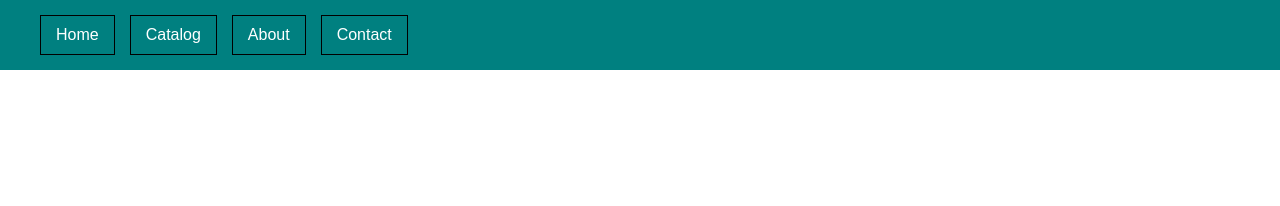
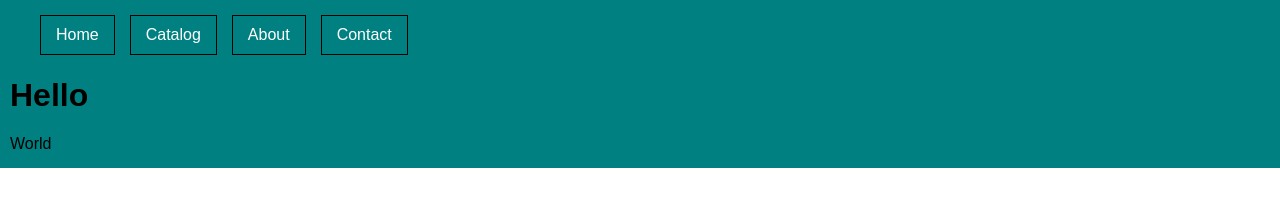
Before and after one commit to PulatovAslbek/test1, a plain HTML site: page index.html in a window 1280 px wide. Drawn offline with Linux system fonts and the light colour scheme.

Commit message:
added tag

```diff
--- a/index.html
+++ b/index.html
@@ -65,6 +65,9 @@
                 <li class="item"><a href="#" class="link">Contact</a></li>
             </ul>
         </nav>
+
+        <h1>Hello</h1>
+        <p>World</p>
     </header>
 
 
```
